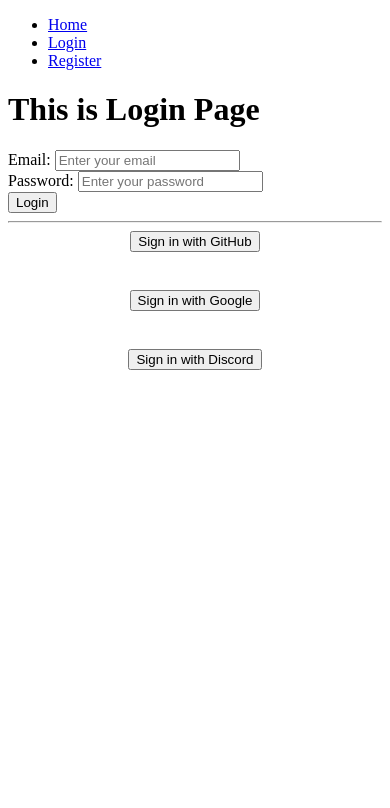
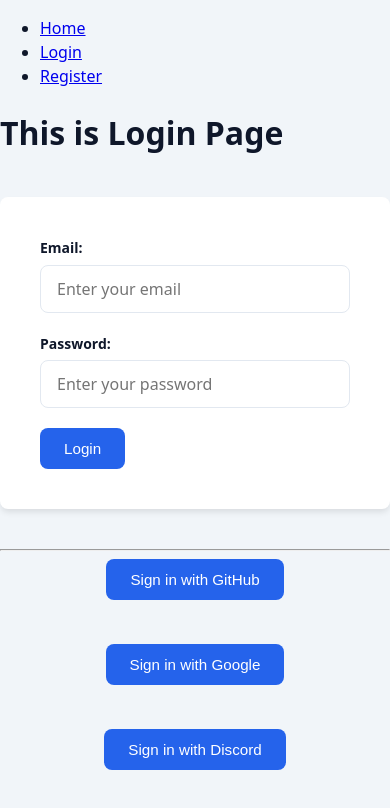
Before and after one commit to seanhong19/car-portal, a React (Vite) app: page /login in a window 390 px wide. Shown: the top 808 px of the page. Built offline with nearby package versions, Linux system fonts and the light colour scheme; no server answers.

Commit message:
style: add responsive clean styling for add, edit car & edit profile form

```diff
--- a/src/index.css
+++ b/src/index.css
@@ -13,4 +13,159 @@
     --border: #e2e8f0;
     --radius: 8px;
     --shadow: 0 4px 6px -1px rgb(0 0 0 / 0.1);
+    --text-muted: #64748b;
+    --danger: #ef4444;
+    --danger-hover: #dc2626;
+    --success: #10b981;
+    --shadow-md: 0 10px 15px -3px rgb(0 0 0 / 0.1), 0 4px 6px -4px rgb(0 0 0 / 0.1);
 }
+
+body {
+    margin: 0;
+    background-color: var(--bg);
+    color: var(--text);
+    font-family: system-ui, -apple-system, BlinkMacSystemFont, 'Segoe UI', Roboto, Oxygen, Ubuntu, Cantarell, 'Open Sans', 'Helvetica Neue', sans-serif;
+    -webkit-font-smoothing: antialiased;
+    line-height: 1.5;
+}
+
+form {
+    max-width: 480px;
+    margin: 2.5rem auto;
+    background: var(--card-bg);
+    padding: 2.5rem;
+    border-radius: var(--radius);
+    box-shadow: var(--shadow);
+}
+
+label {
+    display: block;
+    font-size: 0.875rem;
+    font-weight: 600;
+    color: var(--text);
+    margin-bottom: 0.4rem;
+}
+
+input {
+    width: 100%;
+    padding: 0.75rem 1rem;
+    font-size: 1rem;
+    font-family: inherit;
+    color: var(--text);
+    background-color: var(--card-bg);
+    border: 1px solid var(--border);
+    border-radius: var(--radius);
+    margin-bottom: 1.25rem;
+    transition: border-color 0.2s ease, box-shadow 0.2s ease;
+}
+
+input:focus {
+    outline: none;
+    border-color: var(--primary);
+    box-shadow: 0 0 0 3px rgba(37, 99, 235, 0.15);
+}
+
+input:disabled,
+input[readonly] {
+    background-color: #f8fafc;
+    color: var(--text-muted);
+    cursor: not-allowed;
+    border-color: #cbd5e1;
+}
+
+button {
+    display: inline-flex;
+    align-items: center;
+    justify-content: center;
+    padding: 0.75rem 1.5rem;
+    font-size: 0.95rem;
+    color: white;
+    background-color: var(--primary);
+    border: none;
+    border-radius: var(--radius);
+    cursor: pointer;
+    transition: background-color 0.2s ease, transform 0.1s ease;
+}
+
+button:hover {
+    background-color: var(--primary-hover);
+}
+
+button:active {
+    transform: scale(0.98);
+}
+
+button:disabled {
+    background-color: #94a3b8;
+    cursor: not-allowed;
+    transform: none;
+}
+
+.custom-dropdown {
+    position: relative;
+    width: 100%;
+    margin-bottom: 1.25rem;
+}
+
+.custom-dropdown>button {
+    width: 100%;
+    background-color: var(--card-bg);
+    color: var(--text);
+    border: 1px solid var(--border);
+    border-radius: var(--radius);
+    padding: 0.75rem 1rem;
+    font-size: 1rem;
+    font-weight: normal;
+    display: flex;
+    justify-content: space-between;
+    align-items: center;
+    cursor: pointer;
+    text-align: left;
+}
+
+.custom-dropdown>button::after {
+    content: "▾";
+    font-size: 0.85rem;
+    color: var(--text-muted);
+}
+
+.custom-dropdown ul {
+    position: absolute;
+    top: calc(100% + 4px);
+    left: 0;
+    width: 100%;
+    max-height: 220px;
+    overflow-y: auto;
+    background: var(--card-bg);
+    border: 1px solid var(--border);
+    border-radius: var(--radius);
+    box-shadow: var(--shadow-md);
+    list-style: none;
+    padding: 0;
+    margin: 0;
+    z-index: 50;
+}
+
+.custom-dropdown ul button {
+    width: 100%;
+    padding: 0.65rem 1rem;
+    background: transparent;
+    color: var(--text);
+    border: none;
+    border-radius: 0;
+    font-size: 0.95rem;
+    font-weight: normal;
+    text-align: left;
+    justify-content: flex-start;
+    cursor: pointer;
+    transition: background-color 0.15s ease, color 0.15s ease;
+}
+
+.custom-dropdown ul button:hover {
+    background-color: var(--bg);
+    color: var(--primary);
+}
+
+.custom-dropdown ul li {
+    list-style: none;
+}
--- a/src/pages/AddCarListing.jsx
+++ b/src/pages/AddCarListing.jsx
@@ -1,6 +1,7 @@
 import { addCar } from '../services/carService'
 import { useNavigate } from 'react-router-dom';
 import { useState } from 'react';
+import '../index.css'
 
 function AddCarListing() {
 
@@ -81,7 +82,7 @@ function AddCarListing() {
                 <input type="number" id="year" name="year" min="1990" max="2026" placeholder="e.g. 2020" required />
                 <br />
                 <label htmlFor="registration">Registration: </label>
-                <div name="registration" id="registration" required>
+                <div className="custom-dropdown" name="registration" id="registration" required>
                     <button type="button" onClick={() => setIsOpen(!isOpen)}>
                         {selectedItem}
                     </button>
--- a/src/pages/EditCarListing.jsx
+++ b/src/pages/EditCarListing.jsx
@@ -1,6 +1,7 @@
 import { useParams, useNavigate } from 'react-router-dom';
 import { getCarById, updateCar } from '../services/carService';
 import { useState, useEffect } from 'react';
+import '../index.css'
 
 function EditCarListing() {
 
@@ -103,7 +104,7 @@ function EditCarListing() {
                 <label htmlFor="year">Year: </label>
                 <input type="number" id="year" name="year" min="1990" max="2026" defaultValue={carData.year} required />
                 <br />
-                <div name="registration" id="registration" required>
+                <div lassName="custom-dropdown" name="registration" id="registration" required>
                     <button type="button" onClick={() => setIsOpen(!isOpen)}>
                         {selectedItem}
                     </button>
```
